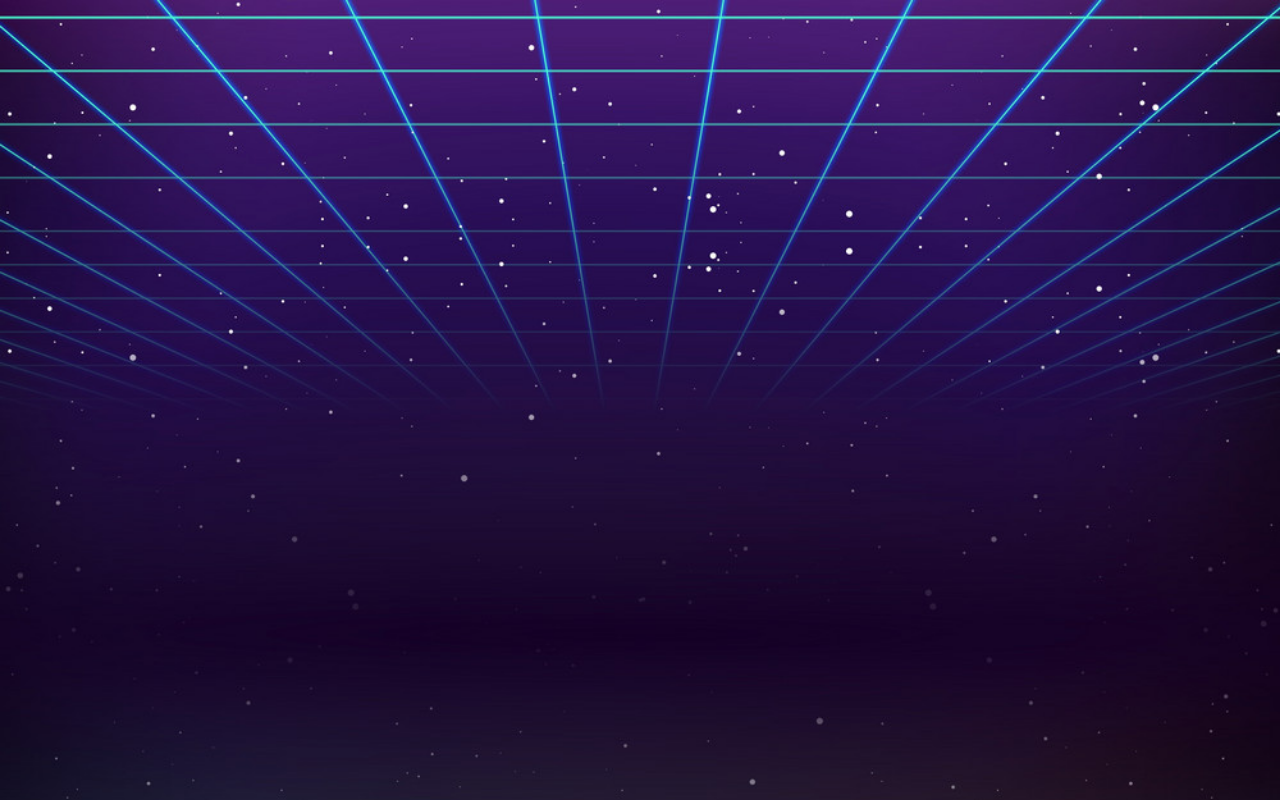
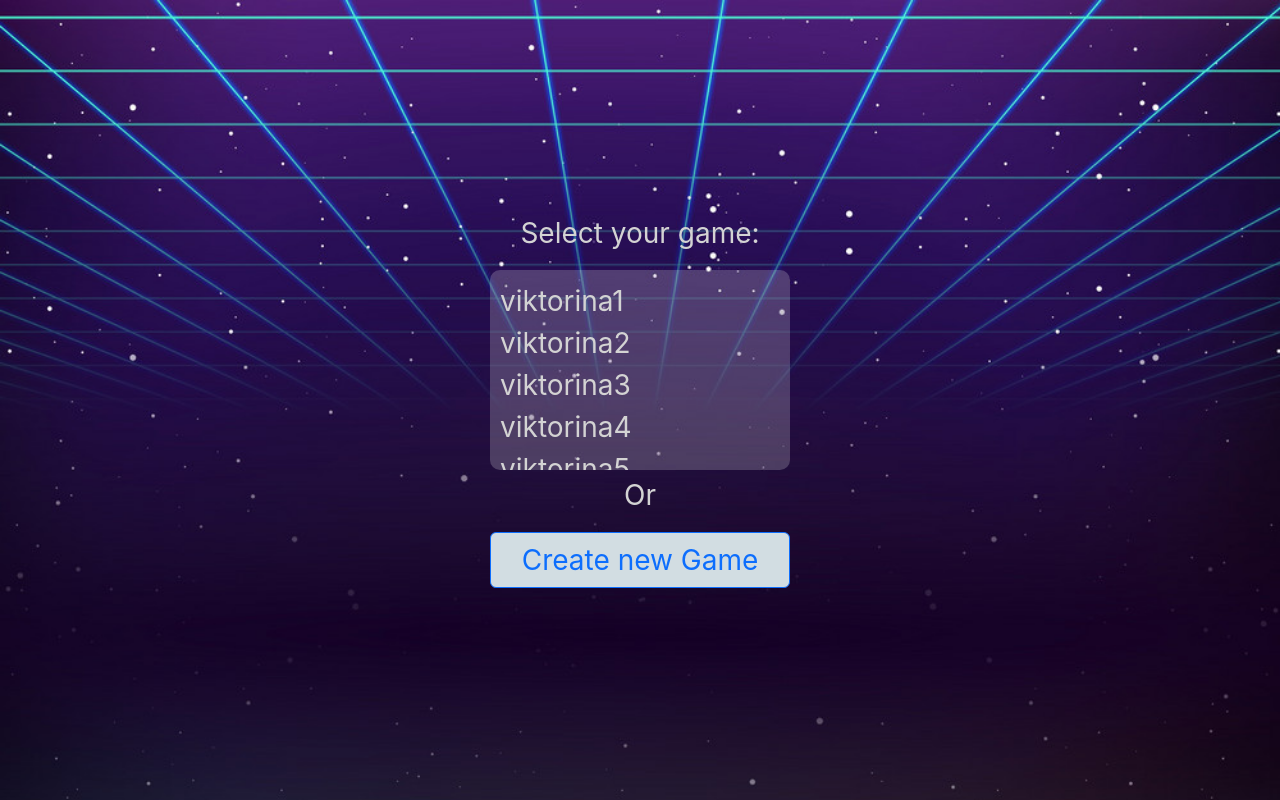
Before and after one commit to Barakisa/Treehoot, a React (Create React App) app in the folder Treehoot/treehoot_front/: page /host in a window 1280 px wide. Before the commit this address had no page. Built offline with nearby package versions, Linux system fonts and the light colour scheme.

Commit message:
Added Host and Join pages, eddited design

```diff
--- a/Treehoot/treehoot_front/src/App.js
+++ b/Treehoot/treehoot_front/src/App.js
@@ -5,6 +5,8 @@ import Home from "./Pages/Home.js";
 import Play from "./Pages/Play";
 import ChooseTopicPage from "./Pages/ChooseTopicPage";
 import QuestionPreview from "./Pages/QuestionPreview";
+import Host from "./Pages/Host";
+import Join from "./Pages/Join";
 
 function App() {
   return (
@@ -15,6 +17,8 @@ function App() {
         <Route path="/question_preview" element={<QuestionPreview />} />
         <Route path="/question" element={<Question />} />
         <Route path="/choose_topic" element={<ChooseTopicPage />} />
+        <Route path="/host" element={<Host />} />
+        <Route path="/join" element={<Join />} />
       </Routes>
     </Router>
   );
--- a/Treehoot/treehoot_front/src/Pages/ChooseTopicPage.js
+++ b/Treehoot/treehoot_front/src/Pages/ChooseTopicPage.js
@@ -1,6 +1,7 @@
 import React, { useEffect, useReducer, useState } from "react";
 import LoadingCircle from "../components/LoadingCircle";
 import ProgressBar from "../components/ProgressBar";
+import "../styles.css";
 import {
   reducer,
   INITIAL_STATE,
@@ -42,7 +43,7 @@ export default function ChooseTopicPage() {
   }, []);
 
   return (
-    <div className="container text-center">
+    <div className="text container text-center">
       {!state.isLoading && state.data ? (
         <div className="col-12 justify-content-center align-items-center">
           <div className="row justify-content-center align-items-center text-center">
--- a/Treehoot/treehoot_front/src/Pages/Home.js
+++ b/Treehoot/treehoot_front/src/Pages/Home.js
@@ -39,14 +39,12 @@ export default function Home() {
       <div className=" d-flex flex-row  mb-3 mt-5">
         <img src={profile} />
       </div>
-      <div className="mb-5 fs-4 username-text">
-        {formData.username.username}
-      </div>
+      <div className="mb-5 fs-4 text">{formData.username.username}</div>
       <div className="d-flex flex-row mt-5">
-        <div className="mt-5">
+        <div className="mt-5 ">
           <Link
             to="/settings"
-            className="home-page-buttons btn btn-outline-primary me-5 fs-1"
+            className="home-page-buttons btn btn-outline-primary me-5 fs-2"
           >
             Settings
           </Link>
@@ -54,9 +52,17 @@ export default function Home() {
         <div className="mt-5">
           <Link
             to="/play"
-            className=" home-page-buttons btn btn-outline-primary fs-1"
+            className=" home-page-buttons btn btn-outline-primary me-5 fs-2"
           >
             Play
+          </Link>
+        </div>
+        <div className="mt-5">
+          <Link
+            to="/new-game"
+            className="home-page-buttons btn btn-outline-primary fs-2 "
+          >
+            New Game
           </Link>
         </div>
       </div>
--- /dev/null
+++ b/Treehoot/treehoot_front/src/Pages/Host.js
@@ -0,0 +1,46 @@
+import React, { useEffect, useState } from "react";
+import "../styles.css";
+import { Link } from "react-router-dom";
+
+export default function Host() {
+  const [game, setGame] = useState([]);
+
+  const fetchGame = async () => {
+    const data = [
+      "viktorina1",
+      "viktorina2",
+      "viktorina3",
+      "viktorina4",
+      "viktorina5",
+      "viktorina6",
+    ];
+    console.log(data);
+    setGame(data);
+  };
+
+  useEffect(() => {
+    fetchGame();
+  }, []);
+
+  return (
+    <div className="d-flex flex-column vh-100 justify-content-center align-items-center">
+      <div className="text fs-3 mb-3">Select your game:</div>
+      <div className="scroll-box">
+        <div className="scroll-box-content fs-3">
+          {game.map((value, index) => (
+            <div key={index}>{value}</div>
+          ))}
+        </div>
+      </div>
+      <div className="text fs-3 mt-1">Or</div>
+      <div>
+        <Link
+          to="/new-game"
+          className="new-game-button mt-3 btn btn-outline-primary fs-3 "
+        >
+          Create new Game
+        </Link>
+      </div>
+    </div>
+  );
+}
--- /dev/null
+++ b/Treehoot/treehoot_front/src/Pages/Join.js
@@ -0,0 +1,21 @@
+import React from "react";
+import { Link } from "react-router-dom";
+import "../styles.css";
+
+export default function Join() {
+  return (
+    <div className=" d-flex flex-column align-items-center justify-content-center vh-100">
+      <div>
+        <input placeHolder=" Enter game code" className="input-box" />
+      </div>
+      <div>
+        <Link
+          to="/question_preview"
+          className="home-page-buttons btn btn-outline-primary fs-2 mt-5"
+        >
+          Confirm
+        </Link>
+      </div>
+    </div>
+  );
+}
--- a/Treehoot/treehoot_front/src/Pages/Play.js
+++ b/Treehoot/treehoot_front/src/Pages/Play.js
@@ -1,17 +1,18 @@
 import React from "react";
 import "../styles.css";
+import { Link } from "react-router-dom";
 export default function Play() {
   return (
     <div className="d-flex flex-column justify-content-center align-items-center vh-100">
       <div className="text-center mb-5">
-        <button className="btn host-join-button btn-outline-primary ">
+        <Link to="/host" className="btn host-join-button btn-outline-primary ">
           Host
-        </button>
+        </Link>
       </div>
       <div className="text-center p-5 ">
-        <button className="btn btn-outline-success host-join-button ">
+        <Link to="/join" className="btn btn-outline-success host-join-button ">
           Join
-        </button>
+        </Link>
       </div>
     </div>
   );
--- a/Treehoot/treehoot_front/src/Pages/QuestionPreview.js
+++ b/Treehoot/treehoot_front/src/Pages/QuestionPreview.js
@@ -1,6 +1,7 @@
 import React, { useState } from "react";
 import ProgressBar from "../components/ProgressBar";
 import { useNavigate } from "react-router";
+import "../styles.css";
 
 export default function QuestionPreview() {
   const remainingTime = 7;
@@ -11,7 +12,7 @@ export default function QuestionPreview() {
   }, remainingTime * 1000 + 500);
 
   return (
-    <div className="container" style={{ height: "100vh" }}>
+    <div className="container text" style={{ height: "100vh" }}>
       <div className="row justify-content-center align-items-center text-center fs-1 py-5">
         Prepare to choose the topic for your next question!
       </div>
--- a/Treehoot/treehoot_front/src/components/Question/Question.js
+++ b/Treehoot/treehoot_front/src/components/Question/Question.js
@@ -30,7 +30,7 @@ export default function Question() {
   }, []);
 
   return (
-    <div className="d-flex flex-row justify-content-center align-items-center p-5 border border-3 border-primary-subtle rounded-4">
+    <div className="d-flex flex-row justify-content-center align-items-center border border-3 border-primary-subtle rounded-4">
       {!state.isLoading ? (
         state.data ? (
           <div className="d-flex flex-column justify-content-between align-items-center">
--- a/Treehoot/treehoot_front/src/styles.css
+++ b/Treehoot/treehoot_front/src/styles.css
@@ -1,4 +1,7 @@
 .host-join-button{
+    display: flex;
+    justify-content: center;
+    align-items: center;
     font-size: 50px;
     width:250px;
     height: 150px;
@@ -7,13 +10,41 @@
 
 }
 .home-page-buttons{
+    display: flex;
+    justify-content: center;
+    align-items: center;
     background-color: azure;
     border-radius: 12px;
-    width:200px;
+    width:170px;
     height: 80px;
+    line-height: 25px;
 }
-.username-text{
+.new-game-button{
+    width:300px;
+    background-color: rgb(210, 221, 226);
+
+}
+.text{
     color:lightgrey
+}
+.input-box{
+    width: 200px;
+    height: 40px;
+    border-radius: 5px;
+}
+.scroll-box{
+overflow-y: auto;
+width:300px;
+height:200px;
+background-color: rgba(255, 255, 255, 0.2);
+border-radius: 10px;
+
+}
+
+.scroll-box-content{
+    color:lightgray;
+    padding: 10px;
+
 }
 
 body {
```
